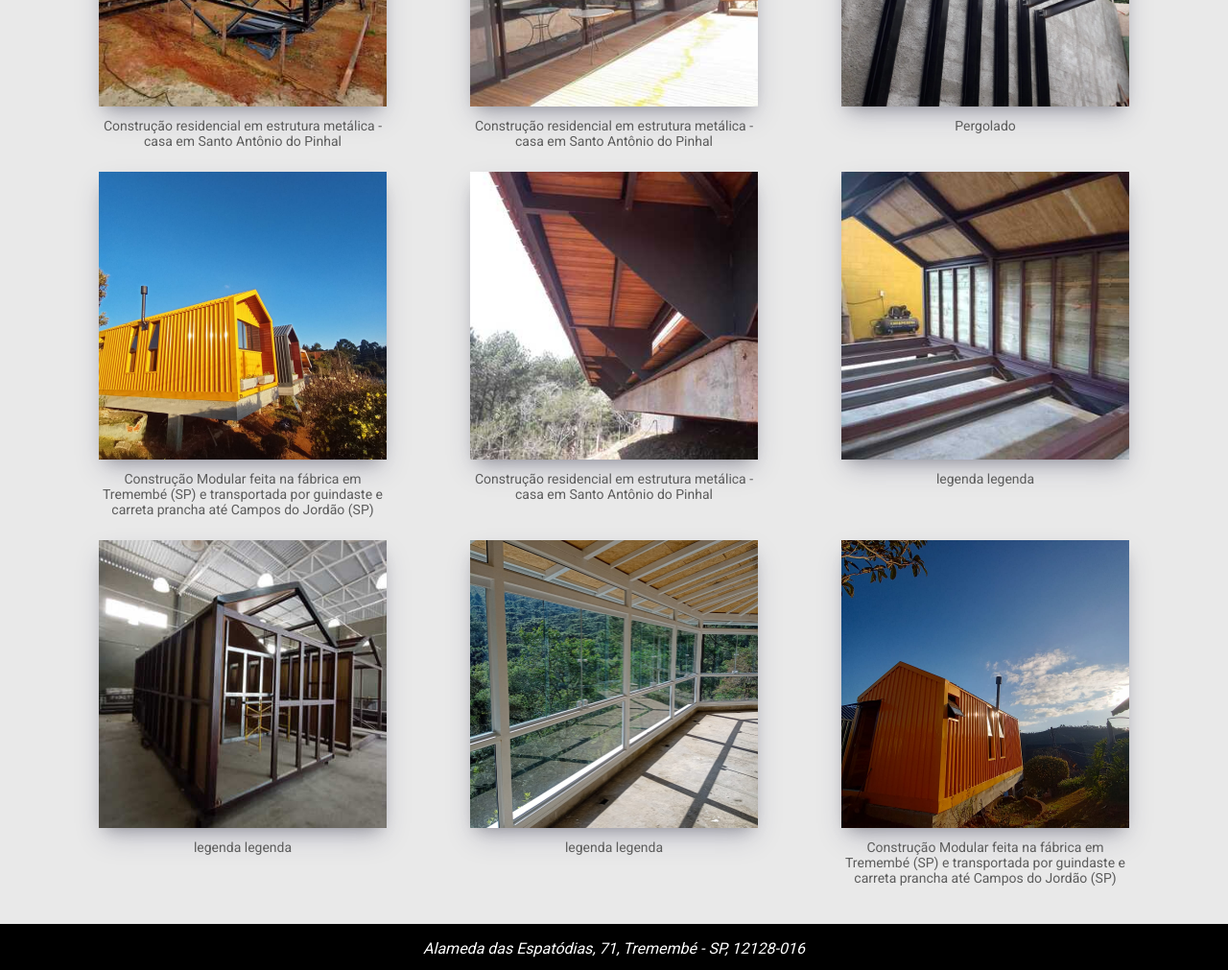
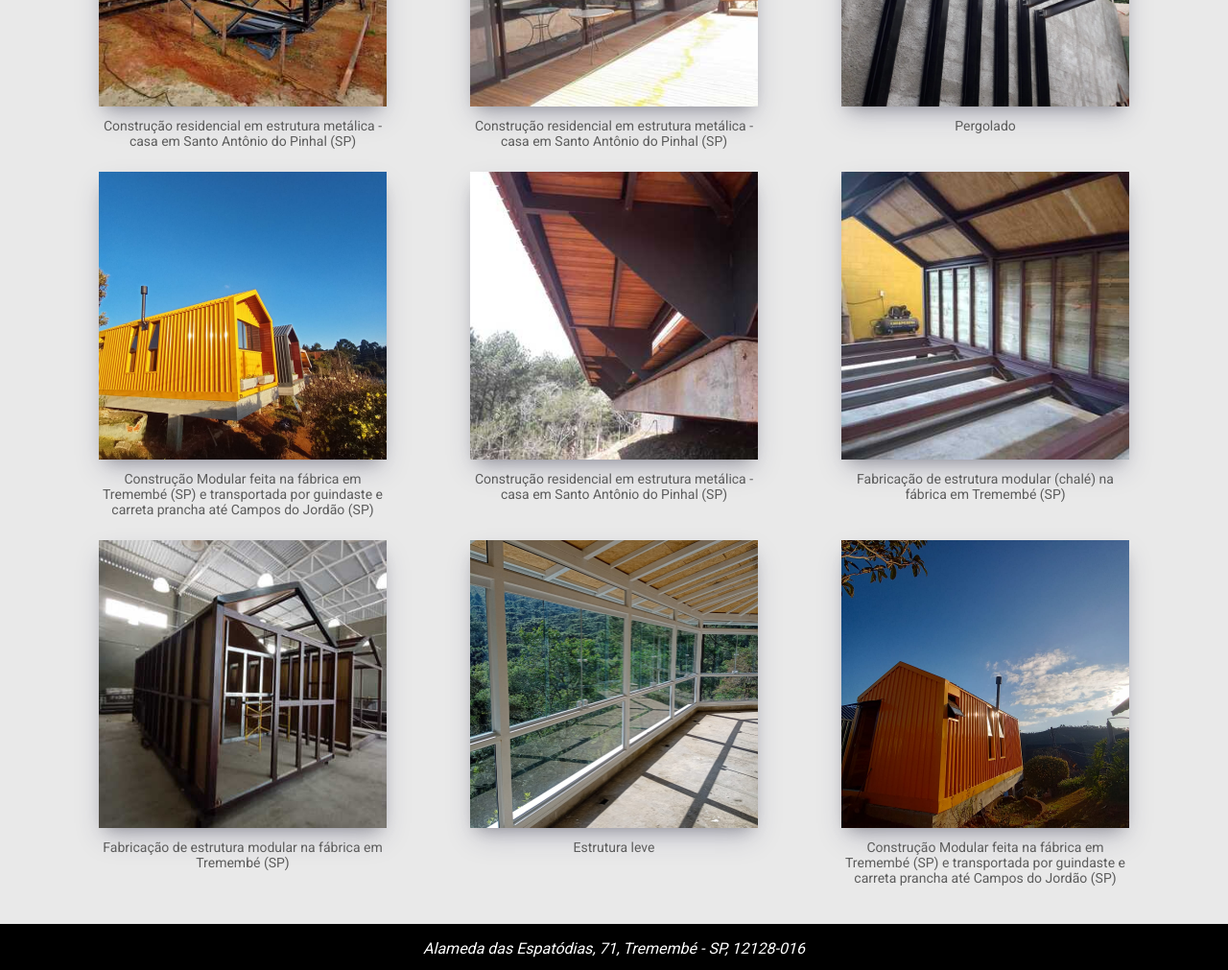
Before and after one commit to lichtle/inove-solucoes-em-aco, a plain HTML site: page index.html in a window 1280 px wide. Shown: the part 4140-5151 px from the top of the page at 96% size. Drawn offline with nearby package versions, Linux system fonts and the light colour scheme.

Commit message:
chore: finalização do html

```diff
--- a/index.html
+++ b/index.html
@@ -282,7 +282,7 @@
       <section>
         <h2>Galeria</h2>
         <p class="gallery-introduction">
-          Confira uma seleção de <strong>fotos autorais</strong> de nossos
+          Confira uma seleção de <strong>fotos autorais</strong> de alguns de nossos
           serviços:
         </p>
 
@@ -300,42 +300,44 @@
           <figure>
             <img
               src="src/images/section-gallery/2.jpg"
-              alt="Construção residencial em estrutura metálica - casa em Santo Antônio do Pinhal"
-              title="Construção residencial em estrutura metálica - casa em Santo Antônio do Pinhal"
+              alt="Construção residencial em estrutura metálica - casa em Santo Antônio do Pinhal (SP)"
+              title="Construção residencial em estrutura metálica - casa em Santo Antônio do Pinhal (SP)"
             />
             <figcaption>
               Construção residencial em estrutura metálica - casa em Santo
-              Antônio do Pinhal
+              Antônio do Pinhal (SP)
             </figcaption>
           </figure>
           <figure>
             <img
               src="src/images/section-gallery/3.jpg"
-              alt="Exemplo de estrutura metálica"
-              title="Exemplo de estrutura metálica"
+              alt="Construção residencial em estrutura metálica"
+              title="Construção residencial em estrutura metálica"
             />
-            <figcaption>legenda legenda</figcaption>
+            <figcaption>
+              Construção residencial em estrutura metálica
+            </figcaption>
           </figure>
           <figure>
             <img
               src="src/images/section-gallery/4.jpg"
-              alt="Construção residencial em estrutura metálica - casa em Santo Antônio do Pinhal"
-              title="Construção residencial em estrutura metálica - casa em Santo Antônio do Pinhal"
+              alt="Construção residencial em estrutura metálica - casa em Santo Antônio do Pinhal (SP)"
+              title="Construção residencial em estrutura metálica - casa em Santo Antônio do Pinhal (SP)"
             />
             <figcaption>
               Construção residencial em estrutura metálica - casa em Santo
-              Antônio do Pinhal
+              Antônio do Pinhal (SP)
             </figcaption>
           </figure>
           <figure>
             <img
               src="src/images/section-gallery/5.jpg"
-              alt="Construção residencial em estrutura metálica - casa em Santo Antônio do Pinhal"
-              title="Construção residencial em estrutura metálica - casa em Santo Antônio do Pinhal"
+              alt="Construção residencial em estrutura metálica - casa em Santo Antônio do Pinhal (SP)"
+              title="Construção residencial em estrutura metálica - casa em Santo Antônio do Pinhal (SP)"
             />
             <figcaption>
               Construção residencial em estrutura metálica - casa em Santo
-              Antônio do Pinhal
+              Antônio do Pinhal (SP)
             </figcaption>
           </figure>
           <figure>
@@ -365,37 +367,42 @@
           <figure>
             <img
               src="src/images/section-gallery/8.jpg"
-              alt="Construção residencial em estrutura metálica - casa em Santo Antônio do Pinhal"
-              title="Construção residencial em estrutura metálica - casa em Santo Antônio do Pinhal"
+              alt="Construção residencial em estrutura metálica - casa em Santo Antônio do Pinhal (SP)"
+              title="Construção residencial em estrutura metálica - casa em Santo Antônio do Pinhal (SP)"
             />
             <figcaption>
               Construção residencial em estrutura metálica - casa em Santo
-              Antônio do Pinhal
+              Antônio do Pinhal (SP)
             </figcaption>
           </figure>
           <figure>
             <img
               src="src/images/section-gallery/9.jpg"
-              alt="Exemplo de estrutura metálica"
-              title="Exemplo de estrutura metálica"
+              alt="Fabricação de estrutura modular (chalé) na fábrica em Tremembé (SP)"
+              title="Fabricação de estrutura modular (chalé) na fábrica em Tremembé (SP)"
             />
-            <figcaption>legenda legenda</figcaption>
+            <figcaption>
+              Fabricação de estrutura modular (chalé) na fábrica em Tremembé
+              (SP)
+            </figcaption>
           </figure>
           <figure>
             <img
               src="src/images/section-gallery/10.jpg"
-              alt="Exemplo de estrutura metálica"
-              title="Exemplo de estrutura metálica"
+              alt="Fabricação de estrutura modular na fábrica em Tremembé (SP)"
+              title="Fabricação de estrutura modular na fábrica em Tremembé (SP)"
             />
-            <figcaption>legenda legenda</figcaption>
+            <figcaption>
+              Fabricação de estrutura modular na fábrica em Tremembé (SP)
+            </figcaption>
           </figure>
           <figure>
             <img
               src="src/images/section-gallery/11.jpg"
-              alt="Exemplo de estrutura metálica"
-              title="Exemplo de estrutura metálica"
+              alt="Estrutura leve"
+              title="Estrutura leve"
             />
-            <figcaption>legenda legenda</figcaption>
+            <figcaption>Estrutura leve</figcaption>
           </figure>
           <figure>
             <img
```
